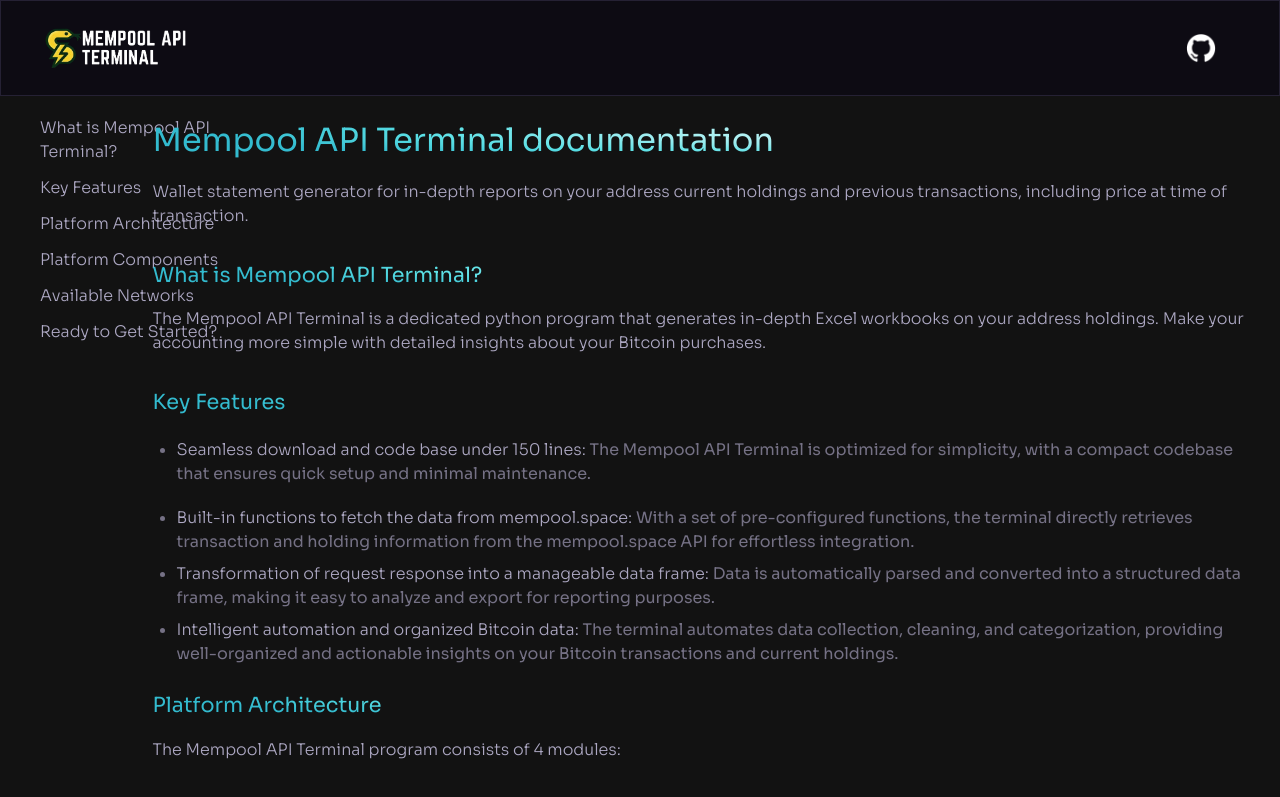
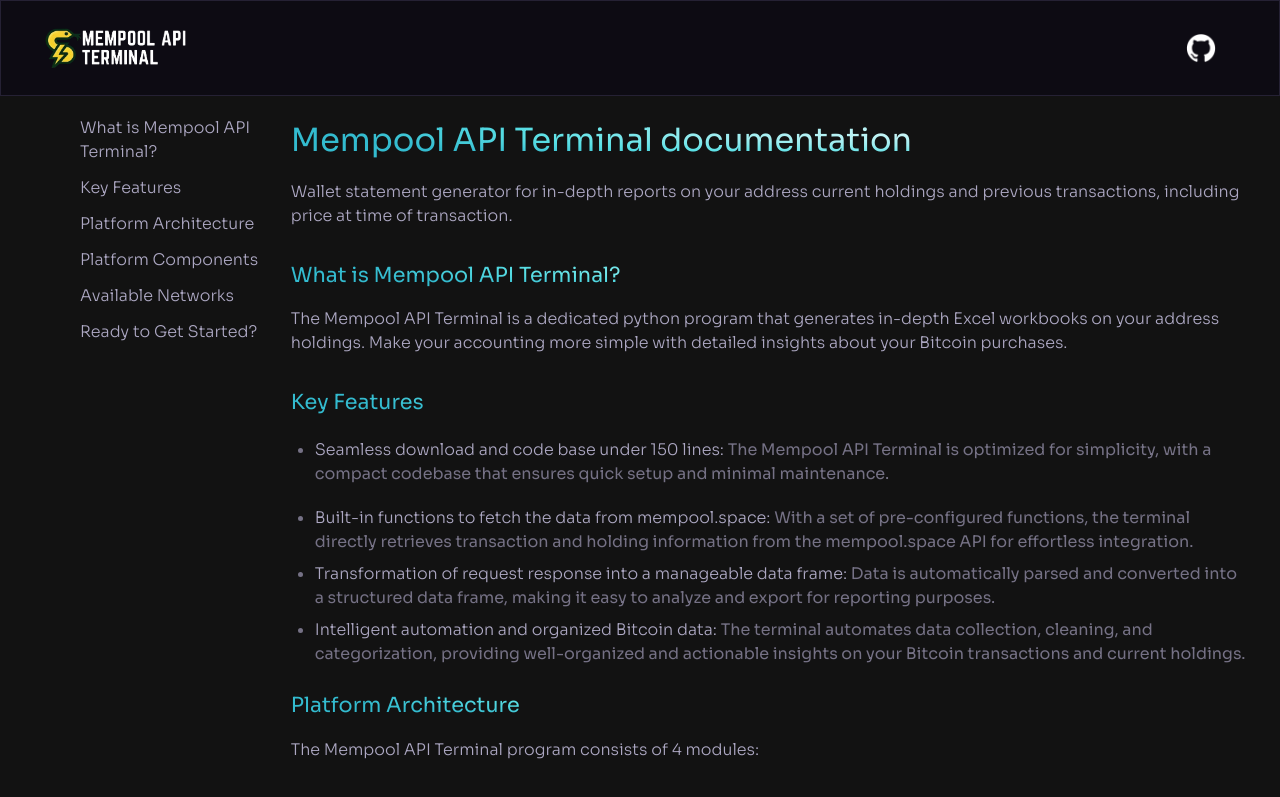
Before and after one commit to luansingjavier-dev/mempool-terminal, a React (Vite) app: page / in a window 1280 px wide. Shown: the top 797 px of the page. Built offline with nearby package versions, Linux system fonts and the light colour scheme.

Commit message:
fix: responsiveness

```diff
--- a/src/components/Documentation.jsx
+++ b/src/components/Documentation.jsx
@@ -8,7 +8,7 @@
 
 const Documentation = () => {
   return (
-    <div className="ml-1/4 p-8 ">
+    <div className="ml-1/4 p-8 xl:w-full md:w-full lg:w-1/2 ">
       <MempoolTerminal />
       <KeyFeatures />
       <PlatformArchitecture />
--- a/src/components/Sidebar.jsx
+++ b/src/components/Sidebar.jsx
@@ -24,7 +24,7 @@
 
   return (
     <div className="hidden w-1/4 p-4 lg:flex">
-      <div className="fixed left-0 h-full w-1/4 pl-10 pt-4">
+      <div className="fixed left-0 h-full w-1/4 pl-20 pt-4 lg:pl-15 md:pl-20 xl:pl-20">
         <ul className="space-y-3">
           {navItems.map((item, index) => (
             <li
```
